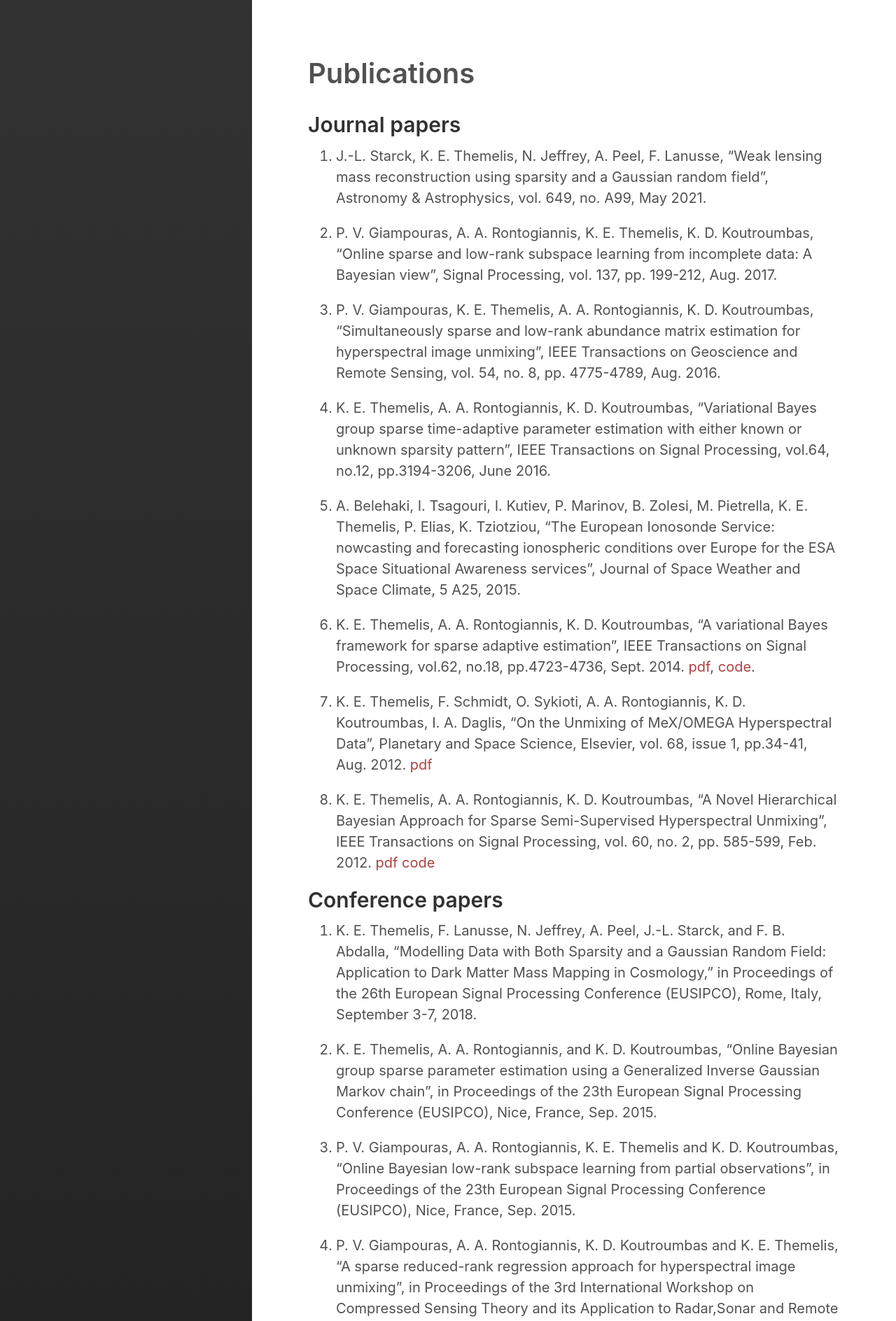
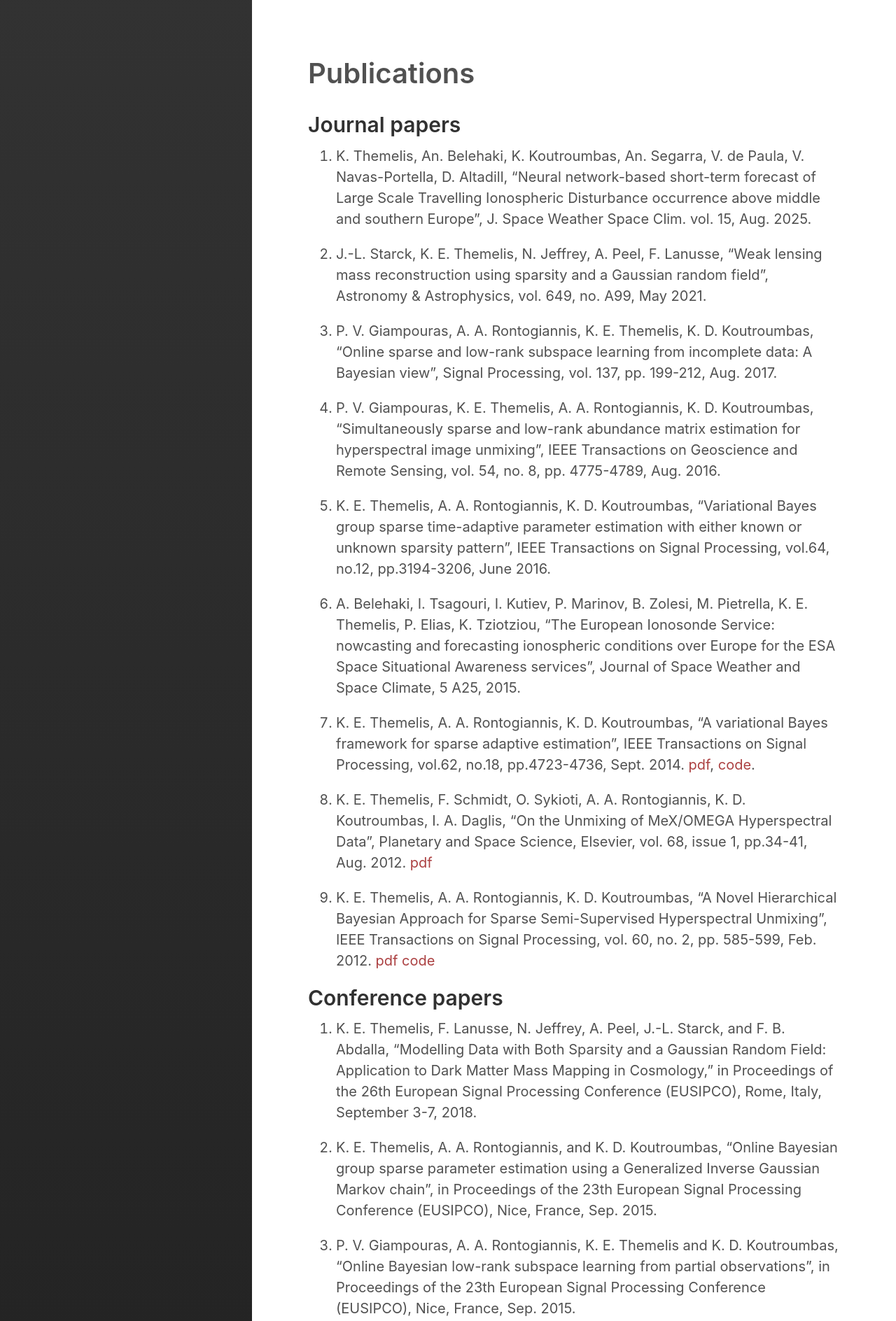
Before and after one commit to themelis/themelis.github.io, a Jekyll site: the page built from publications.md, in a window 1280 px wide. Shown: the top 1888 px of the page at 70% size. Built offline with Jekyll 4.4.1, drawn with Linux system fonts in a browser that asks for light colours.

Commit message:
publication update

```diff
--- a/publications.md
+++ b/publications.md
@@ -7,23 +7,25 @@ sidebar_link: true
 
 ## Journal papers
 
-1. J.-L. Starck, K. E. Themelis, N. Jeffrey, A. Peel, F. Lanusse, “Weak lensing mass reconstruction using sparsity and a Gaussian random field”, Astronomy & Astrophysics, vol. 649, no. A99, May 2021.
+1. K. Themelis, An. Belehaki, K. Koutroumbas, An. Segarra, V. de Paula, V. Navas-Portella, D. Altadill, "Neural network-based short-term forecast of Large Scale Travelling Ionospheric Disturbance occurrence above middle and southern Europe", J. Space Weather Space Clim. vol. 15, Aug. 2025.
 
-2. P. V. Giampouras, A. A. Rontogiannis, K. E. Themelis, K. D. Koutroumbas, "Online sparse and low-rank subspace learning from incomplete data: A Bayesian view", Signal Processing, vol. 137, pp. 199-212, Aug. 2017.
+2. J.-L. Starck, K. E. Themelis, N. Jeffrey, A. Peel, F. Lanusse, “Weak lensing mass reconstruction using sparsity and a Gaussian random field”, Astronomy & Astrophysics, vol. 649, no. A99, May 2021.
 
-3. P. V. Giampouras, K. E. Themelis, A. A. Rontogiannis, K. D. Koutroumbas, "Simultaneously sparse and low-rank abundance matrix estimation for hyperspectral image unmixing", IEEE Transactions on Geoscience and Remote Sensing, vol. 54, no. 8, pp. 4775-4789, Aug. 2016.
+3. P. V. Giampouras, A. A. Rontogiannis, K. E. Themelis, K. D. Koutroumbas, "Online sparse and low-rank subspace learning from incomplete data: A Bayesian view", Signal Processing, vol. 137, pp. 199-212, Aug. 2017.
 
-4. K. E. Themelis, A. A. Rontogiannis, K. D. Koutroumbas, “Variational Bayes group sparse time-adaptive parameter estimation with either known or unknown sparsity pattern", IEEE Transactions on Signal Processing, vol.64, no.12, pp.3194-3206, June 2016.
+4. P. V. Giampouras, K. E. Themelis, A. A. Rontogiannis, K. D. Koutroumbas, "Simultaneously sparse and low-rank abundance matrix estimation for hyperspectral image unmixing", IEEE Transactions on Geoscience and Remote Sensing, vol. 54, no. 8, pp. 4775-4789, Aug. 2016.
 
-5. A. Belehaki, I. Tsagouri, I. Kutiev, P. Marinov, B. Zolesi, M. Pietrella, K. E. Themelis, P. Elias, K. Tziotziou, "The European Ionosonde Service: nowcasting and forecasting ionospheric conditions over Europe for the ESA Space Situational Awareness services", Journal of Space Weather and Space Climate, 5 A25, 2015.
+5. K. E. Themelis, A. A. Rontogiannis, K. D. Koutroumbas, “Variational Bayes group sparse time-adaptive parameter estimation with either known or unknown sparsity pattern", IEEE Transactions on Signal Processing, vol.64, no.12, pp.3194-3206, June 2016.
 
-6. K. E. Themelis, A. A. Rontogiannis, K. D. Koutroumbas, “A variational Bayes framework for sparse adaptive estimation", IEEE Transactions on Signal Processing, vol.62, no.18, pp.4723-4736, Sept. 2014. [pdf](http://arxiv.org/abs/1401.2771 "pdf"), [code](http://members.noa.gr/themelis/lib/exe/fetch.php?media=code:asvb_demo_code.zip "code").
+6. A. Belehaki, I. Tsagouri, I. Kutiev, P. Marinov, B. Zolesi, M. Pietrella, K. E. Themelis, P. Elias, K. Tziotziou, "The European Ionosonde Service: nowcasting and forecasting ionospheric conditions over Europe for the ESA Space Situational Awareness services", Journal of Space Weather and Space Climate, 5 A25, 2015.
+
+7. K. E. Themelis, A. A. Rontogiannis, K. D. Koutroumbas, “A variational Bayes framework for sparse adaptive estimation", IEEE Transactions on Signal Processing, vol.62, no.18, pp.4723-4736, Sept. 2014. [pdf](http://arxiv.org/abs/1401.2771 "pdf"), [code](http://members.noa.gr/themelis/lib/exe/fetch.php?media=code:asvb_demo_code.zip "code").
 <!-- [ [[http://arxiv.org/abs/1401.2771|pdf]] ] [ [[http://members.noa.gr/themelis/lib/exe/fetch.php?media=code:asvb_demo_code.zip|code]] ] -->
 
-7. K. E. Themelis, F. Schmidt, O. Sykioti, A. A. Rontogiannis, K. D. Koutroumbas, I. A. Daglis, “On the Unmixing of MeX/OMEGA Hyperspectral Data”, Planetary and Space Science, Elsevier, vol. 68, issue 1, pp.34-41,  Aug. 2012. [pdf](http://goo.gl/phzWv4  "pdf")
+8. K. E. Themelis, F. Schmidt, O. Sykioti, A. A. Rontogiannis, K. D. Koutroumbas, I. A. Daglis, “On the Unmixing of MeX/OMEGA Hyperspectral Data”, Planetary and Space Science, Elsevier, vol. 68, issue 1, pp.34-41,  Aug. 2012. [pdf](http://goo.gl/phzWv4  "pdf")
 <!-- [ [[http://goo.gl/phzWv4|pdf]] ] /* [ [[Citation]] ] */ -->
 
-8. K. E. Themelis, A. A. Rontogiannis, K. D. Koutroumbas, “A Novel Hierarchical Bayesian Approach for Sparse Semi-Supervised Hyperspectral Unmixing”, IEEE Transactions on Signal Processing, vol. 60, no. 2, pp. 585-599, Feb. 2012. [pdf](http://goo.gl/XKbC3y "pdf") [code](http://goo.gl/2KgmPW "code")
+9. K. E. Themelis, A. A. Rontogiannis, K. D. Koutroumbas, “A Novel Hierarchical Bayesian Approach for Sparse Semi-Supervised Hyperspectral Unmixing”, IEEE Transactions on Signal Processing, vol. 60, no. 2, pp. 585-599, Feb. 2012. [pdf](http://goo.gl/XKbC3y "pdf") [code](http://goo.gl/2KgmPW "code")
 
 <!--[ [[http://goo.gl/XKbC3y|pdf]] ] [ [[Bibtex#2012_themelis|Citation]] ] [ [[http://goo.gl/2KgmPW|code]] ] -->
 
```
